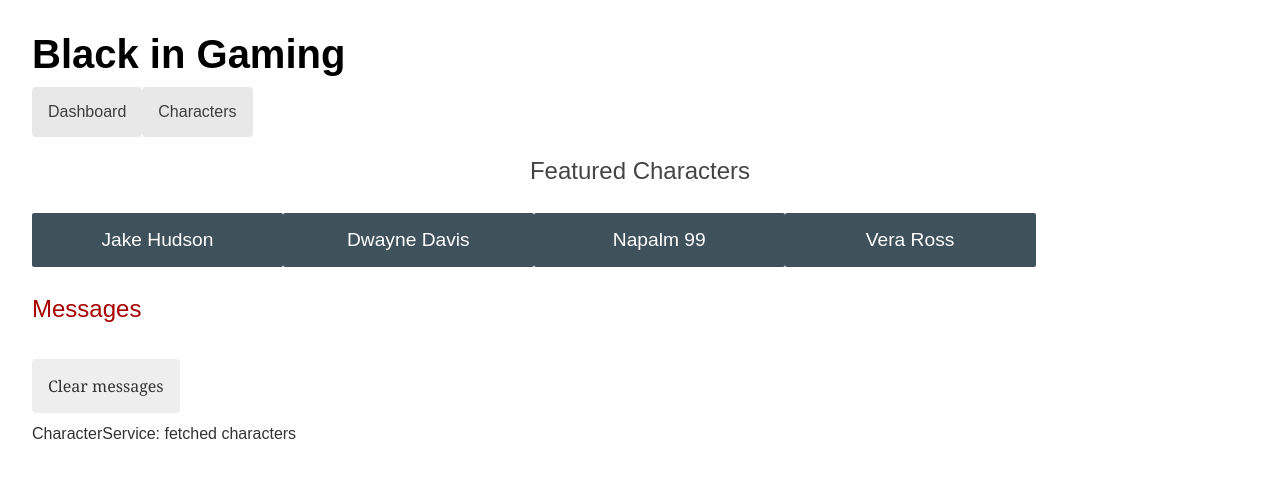
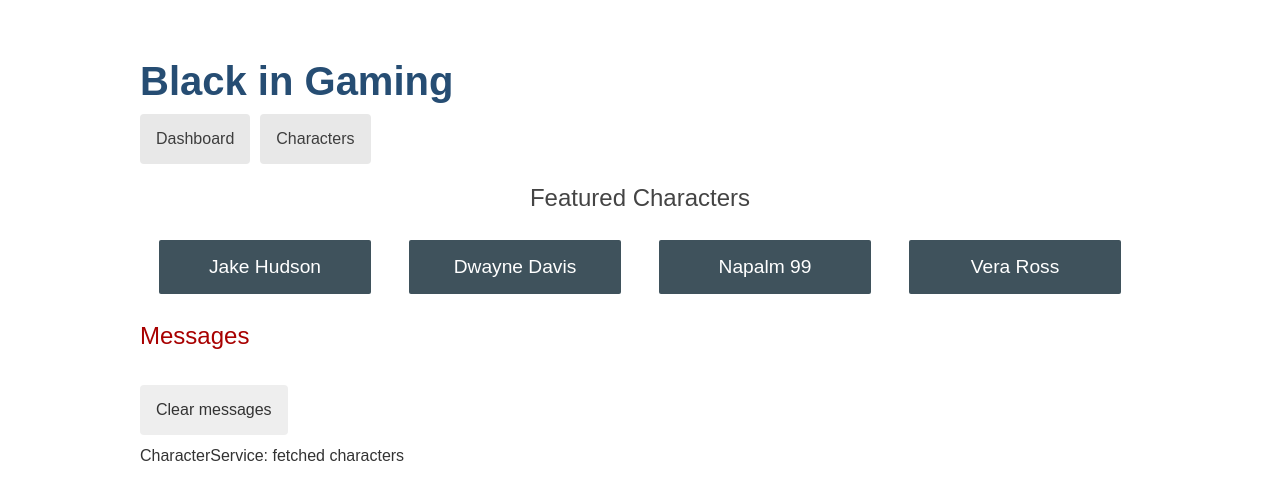
Before and after one commit to badjab326/black-in-gaming, an Angular app: page /dashboard in a window 1280 px wide. Shown: the top 500 px of the page. Built offline with nearby package versions, Linux system fonts and the light colour scheme.

Commit message:
update: styling update

```diff
--- a/src/app/app.component.css
+++ b/src/app/app.component.css
@@ -11,11 +11,10 @@ h1 {
     color: #3d3d3d;
     border-radius: 4px;
   }
-
   nav a:hover {
     color: white;
     background-color: #42545C;
   }
-  nav a:active {
+  nav a.active {
     background-color: black;
   }
--- a/src/app/character-detail/character-detail.component.css
+++ b/src/app/character-detail/character-detail.component.css
@@ -9,6 +9,7 @@ label {
   }
   button {
     margin-top: 20px;
+    margin-right: .5rem;
     background-color: #eee;
     padding: 1rem;
     border-radius: 4px;
--- a/src/app/characters/characters.component.css
+++ b/src/app/characters/characters.component.css
@@ -72,12 +72,22 @@
   } */
 
   /* HeroesComponent's private CSS styles */
+/* HeroesComponent's private CSS styles */
 .heroes {
     margin: 0 0 2em 0;
     list-style-type: none;
     padding: 0;
     width: 15em;
   }
+
+  input {
+    display: block;
+    width: 100%;
+    padding: .5rem;
+    margin: 1rem 0;
+    box-sizing: border-box;
+  }
+
   .heroes li {
     position: relative;
     cursor: pointer;
@@ -125,3 +135,30 @@
     margin-right: .8em;
     border-radius: 4px 0 0 4px;
   }
+
+  .add-button {
+   padding: .5rem 1.5rem;
+   font-size: 1rem;
+   margin-bottom: 2rem;
+  }
+
+  .add-button:hover {
+    color: white;
+    background-color: #42545C;
+  }
+
+  button.delete {
+    position: absolute;
+    left: 210px;
+    top: 5px;
+    background-color: white;
+    color:  #525252;
+    font-size: 1.1rem;
+    margin: 0;
+    padding: 1px 10px 3px 10px;
+  }
+
+  button.delete:hover {
+    background-color: #525252;
+    color: white;
+  }
--- a/src/app/dashboard/dashboard.component.css
+++ b/src/app/dashboard/dashboard.component.css
@@ -4,12 +4,16 @@ h2 {
     text-align: center;
   }
 
-  .heroes-menu {
+  .characters-menu {
     padding: 0;
     margin: auto;
     max-width: 1000px;
 
     /* flexbox */
+    display: -webkit-box;
+    display: -moz-box;
+    display: -ms-flexbox;
+    display: -webkit-flex;
     display: flex;
     flex-direction: row;
     flex-wrap: wrap;
@@ -46,5 +50,12 @@ h2 {
   }
 
   a:hover {
-    background-color: #000;
+    background-color: black;
   }
+
+
+  /*
+  Copyright Google LLC. All Rights Reserved.
+  Use of this source code is governed by an MIT-style license that
+  can be found in the LICENSE file at https://angular.io/license
+  */
--- a/src/styles.css
+++ b/src/styles.css
@@ -1,21 +1,36 @@
 /* You can add global styles to this file, and also import other style files */
 /* Application-wide Styles */
-h1 {
-    color: rgb(0, 0, 0);
+/* Global Styles */
+* {
     font-family: Arial, Helvetica, sans-serif;
-    font-size: 250%;
+  }
+  h1 {
+    color: #264D73;
+    font-size: 2.5rem;
   }
   h2, h3 {
     color: #444;
-    font-family: Arial, Helvetica, sans-serif;
     font-weight: lighter;
   }
+  h3 {
+    font-size: 1.3rem;
+  }
   body {
-    margin: 2em;
+    padding: .5rem;
+    max-width: 1000px;
+    margin: auto;
   }
-  body, input[type="text"], button {
+  @media (min-width: 600px) {
+    body {
+      padding: 2rem;
+    }
+  }
+  body, input[text] {
     color: #333;
     font-family: Cambria, Georgia, serif;
+  }
+  a {
+    cursor: pointer;
   }
   button {
     background-color: #eee;
@@ -39,7 +54,31 @@ h1 {
     cursor: auto;
   }
 
-  /* everywhere else */
-  * {
-    font-family: Arial, Helvetica, sans-serif;
+  /* Navigation link styles */
+  nav a {
+    padding: 5px 10px;
+    text-decoration: none;
+    margin-right: 10px;
+    margin-top: 10px;
+    display: inline-block;
+    background-color: #e8e8e8;
+    color: #3d3d3d;
+    border-radius: 4px;
   }
+
+  nav a:hover {
+    color: white;
+    background-color:  #42545C;
+  }
+  nav a.active {
+    background-color: black;
+    color: white;
+  }
+  hr {
+    margin: 1.5rem 0;
+  }
+  input[type="text"] {
+    box-sizing: border-box;
+    width: 100%;
+    padding: .5rem;
+  }
```
